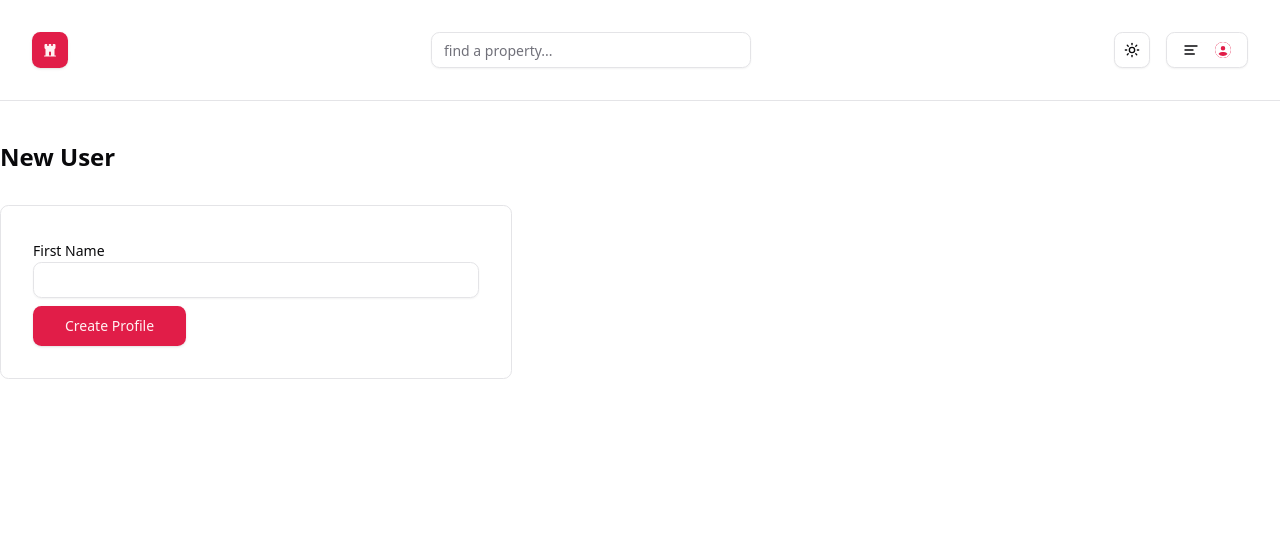
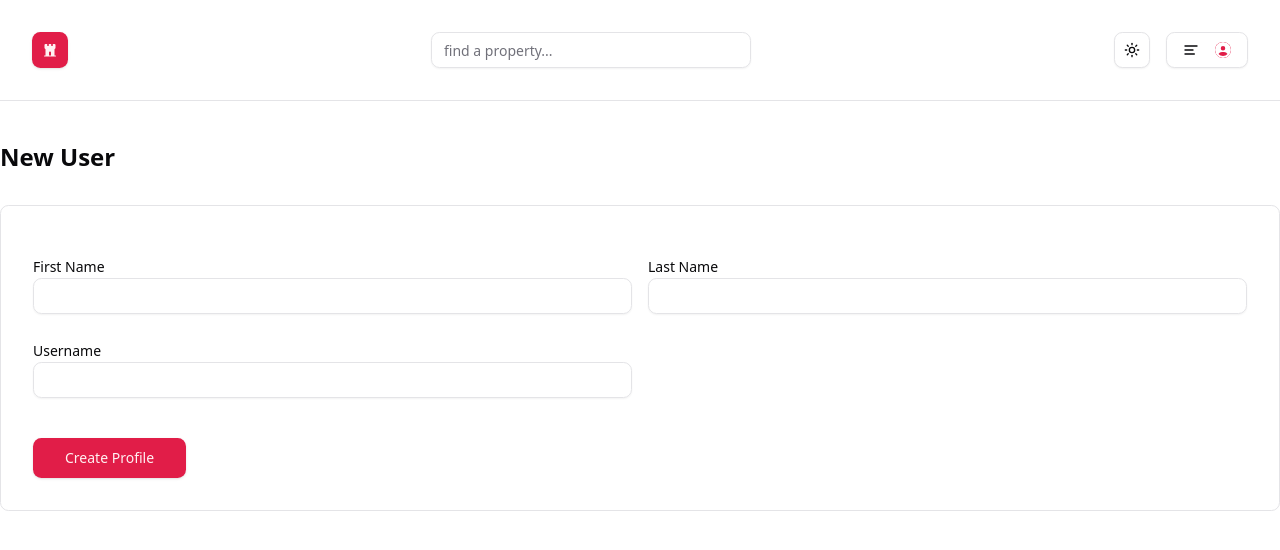
Before and after one commit to xtGitCode/casaway, a Next.js app: page /profile/create in a window 1280 px wide. Shown: the top 550 px of the page. Built offline with nearby package versions, Linux system fonts and the light colour scheme.

Commit message:
reusable form components

```diff
--- a/app/profile/create/page.tsx
+++ b/app/profile/create/page.tsx
@@ -1,11 +1,13 @@
-import { Label } from "@/components/ui/label"
-import { Input } from "@/components/ui/input"
-import { Button } from "@/components/ui/button"
+import { SubmitButton } from "@/components/form/Buttons";
+import FormContainer from "@/components/form/FormContainer";
+import FormInput from "@/components/form/FormInput";
 
-const createProfileAction = async (formData: FormData) => {
+
+const createProfileAction = async (prevState: any, formData: FormData) => {
     'use server';
     const firstName = formData.get('firstName') as string;
     console.log(firstName)
+    return {message:'Profile Created'};
 }
 
 function CreateProfilePage() {
@@ -14,14 +16,15 @@
         <h1 className="text-2xl font-semibold mb-8 capitalize">
             New User
         </h1>
-        <div className="border p-8 rounded-md max-w-lg">
-            <form action={createProfileAction}>
-                <div className="mb-2">
-                    <Label htmlFor="firstName">First Name</Label>
-                    <Input id="firstName" name="firstName" type="text" />
+        <div className="border p-8 rounded-md">
+            <FormContainer action={createProfileAction}>
+                <div className="grid mt-4 gap-4 md:grid-cols-2">
+                    <FormInput type='text' name='firstName' label='First Name' />
+                    <FormInput type='text' name='lastName' label='Last Name' />
+                    <FormInput type='text' name='username' label='Username' />
                 </div>
-                <Button type="submit" size='lg'>Create Profile</Button>
-            </form>
+                <SubmitButton text='Create Profile' className='mt-8'/>
+            </FormContainer>
         </div>
     </section>
   )
--- /dev/null
+++ b/components/form/Buttons.tsx
@@ -0,0 +1,33 @@
+'use client'
+import { Loader2Icon } from "lucide-react"
+import { useFormStatus } from 'react-dom';
+import { Button } from '@/components/ui/button';
+
+type SubmitButtonProps = {
+    className?: string;
+    text?: string;
+}
+
+export function SubmitButton({
+    className='',
+    text='submit'
+}:SubmitButtonProps){
+    const { pending } = useFormStatus();
+    return (
+        <Button
+            type='submit'
+            disabled={pending}
+            className={`capitalize ${className}`}
+            size='lg'
+        >
+            {pending? (
+            <>
+                <Loader2Icon className="mr-2 h-4 w-4 animate-spin" />
+                Please Wait...
+            </>
+            ) : (
+                text
+            )}
+        </Button>
+    );
+}
--- /dev/null
+++ b/components/form/FormContainer.tsx
@@ -0,0 +1,30 @@
+// handles post form submission, display message from action function if have
+'use client';
+
+import { useFormState } from 'react-dom';
+import { useEffect } from 'react';
+import { useToast } from '@/hooks/use-toast';
+import { actionFunction } from '@/utils/types';
+
+const initialState ={
+    message: '',
+};
+
+function FormContainer({
+    action,children // children is everything inside the FormContainer tag
+}:{action:actionFunction, children:React.ReactNode}){
+    const [state,formAction] = useFormState(action,initialState); // get msg from action function
+    const {toast} = useToast()
+    useEffect(()=>{ // display message if not empty
+        if(state.message){
+            toast({
+                description:state.message
+            })
+        }
+    },[state.message,toast])
+
+
+    return <form action={formAction}>{children}</form>
+}
+
+export default FormContainer
--- /dev/null
+++ b/utils/types.ts
@@ -0,0 +1,4 @@
+export type actionFunction = (
+    prevSate: any, // same page session memory of previous submission result
+    formData: FormData // user input in the form
+) => Promise<{message:string}>; // return message to display to user
```
